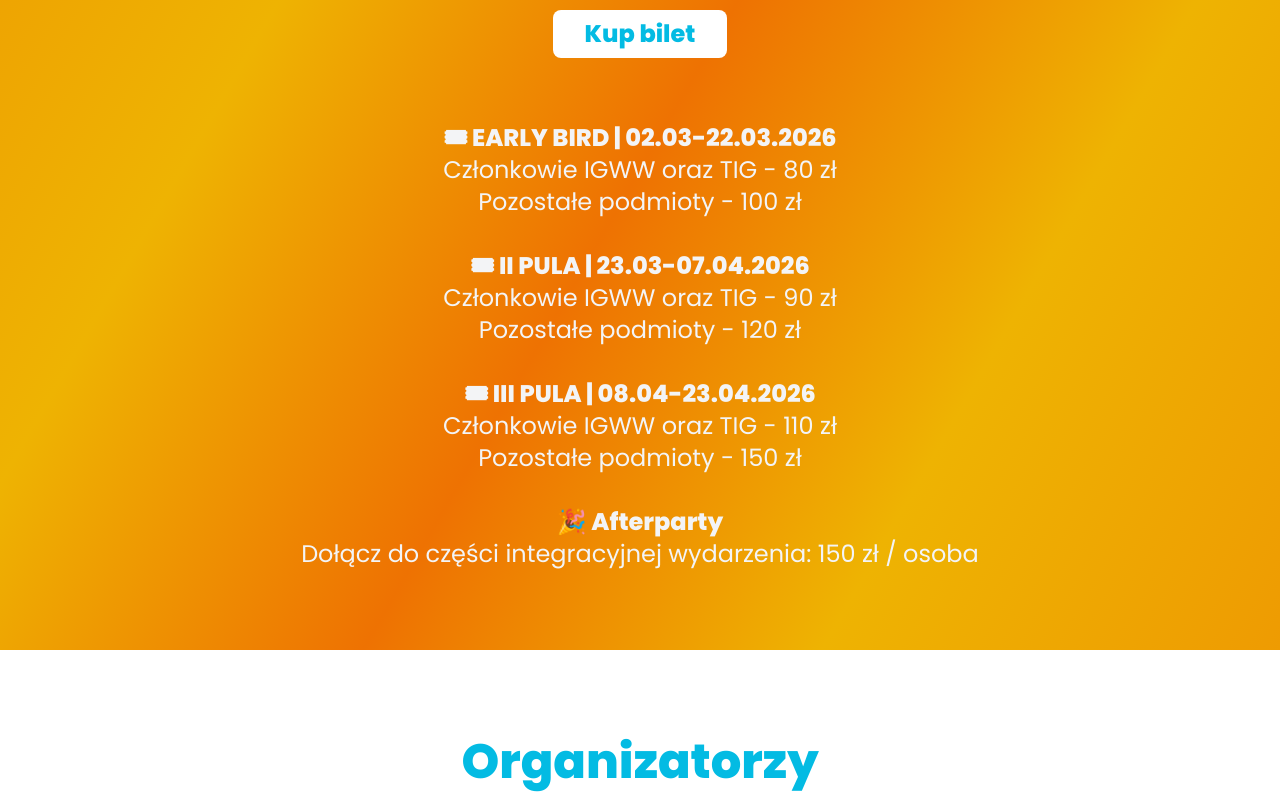
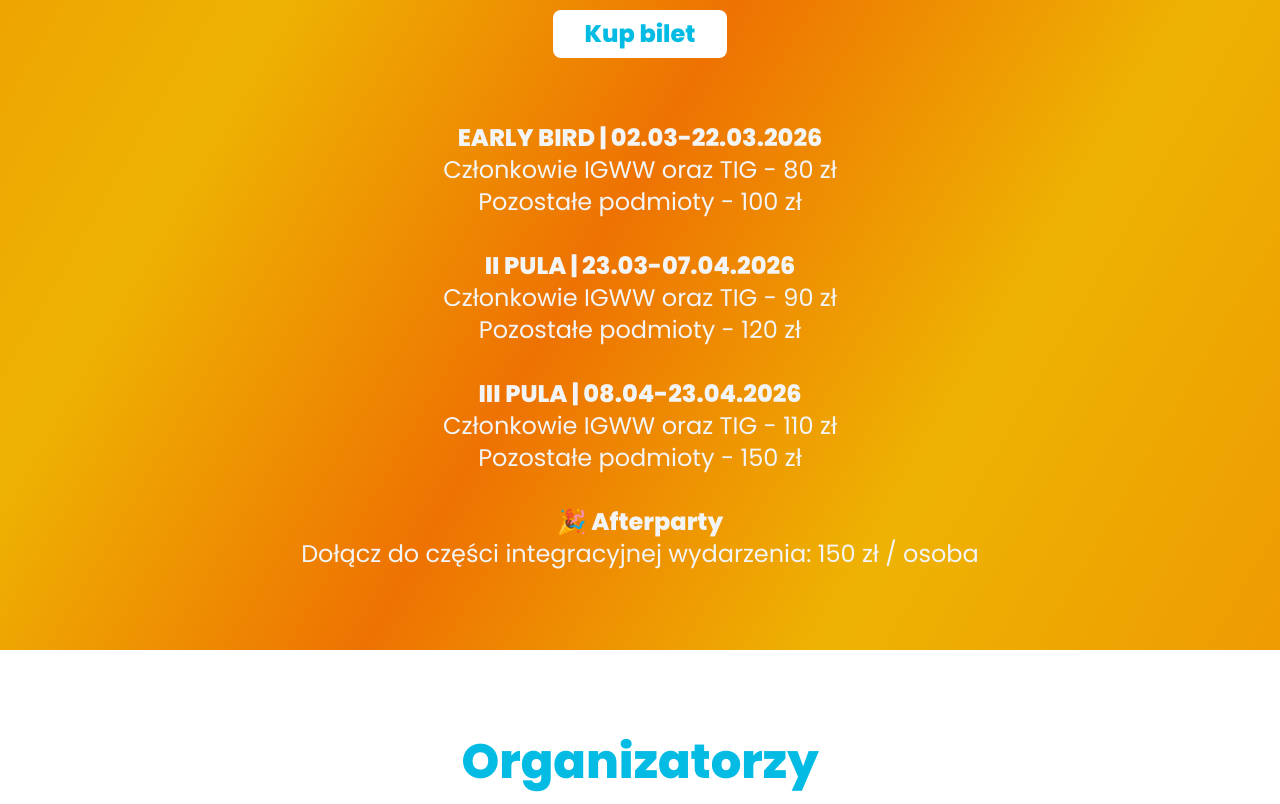
Before and after one commit to pospieszja/konin-business-meeting-2022, a website built with Vite: page index.html in a window 1280 px wide. Shown: the part 5400-6204 px from the top of the page. Built offline with nearby package versions, Linux system fonts and the light colour scheme.

Commit message:
Fix pricelist

```diff
--- a/index.html
+++ b/index.html
@@ -295,15 +295,15 @@
             <a href="https://evenea.pl/pl/wydarzenie/KBM2026/" class="text-xl sm:text-2xl rounded-lg font-extrabold hover:bg-[#03bbe3] bg-white hover:shadow-lg transition duration-300 px-8 py-2 hover:text-white text-[#03bbe3] ">Kup bilet</a>
           </div>
           <div class="font-regular text-gray-100 text-center py-4">
-            <p class="font-bold">🎟 EARLY BIRD | 02.03-22.03.2026</p>
+            <p class="font-bold">EARLY BIRD | 02.03-22.03.2026</p>
             <p>Członkowie IGWW oraz TIG - 80 zł</br>Pozostałe podmioty - 100 zł</p>
           </div>
           <div class="font-regular text-gray-100 text-center py-4">
-            <p class="font-bold">🎟 II PULA | 23.03-07.04.2026</p>
+            <p class="font-bold">II PULA | 23.03-07.04.2026</p>
             <p>Członkowie IGWW oraz TIG - 90 zł</br>Pozostałe podmioty - 120 zł</p>
           </div>
           <div class="font-regular text-gray-100 text-center py-4">
-            <p class="font-bold">🎟 III PULA | 08.04-23.04.2026</p>
+            <p class="font-bold">III PULA | 08.04-23.04.2026</p>
             <p>Członkowie IGWW oraz TIG - 110 zł</br>Pozostałe podmioty - 150 zł</p>
           </div>
           <div class="font-regular text-gray-100 text-center py-4">
```
